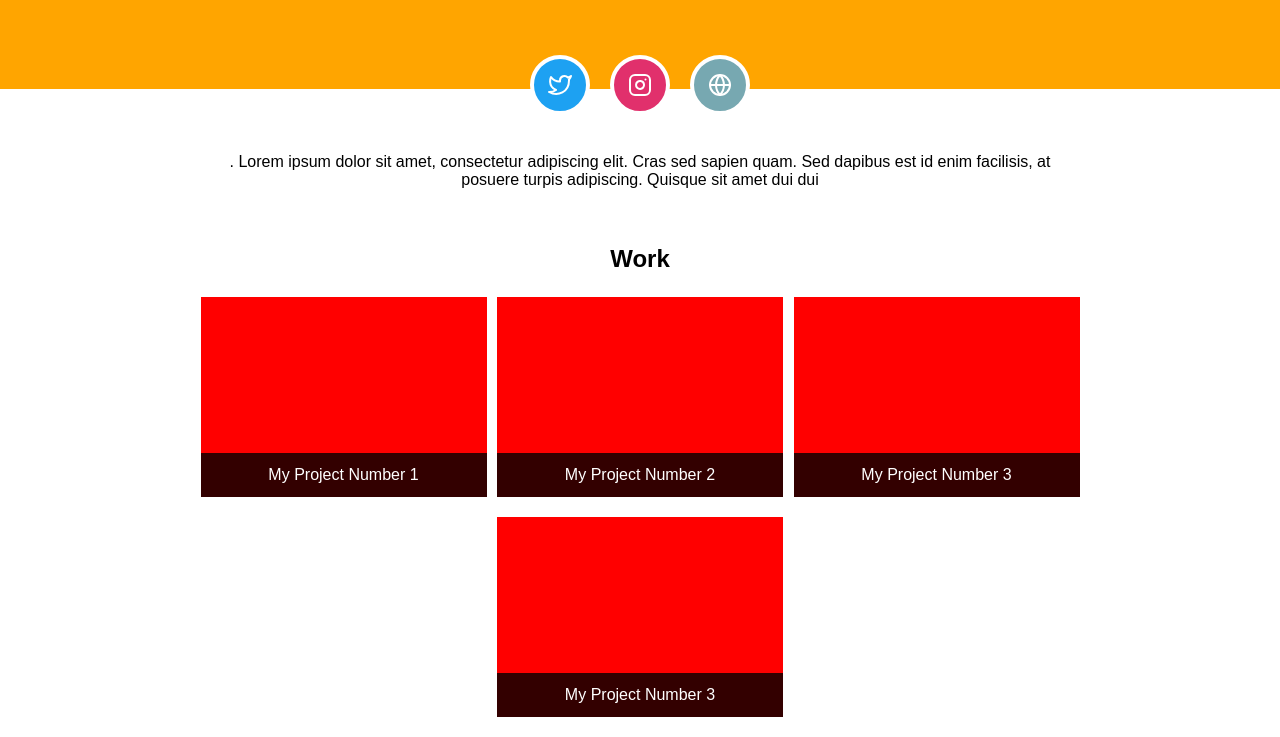
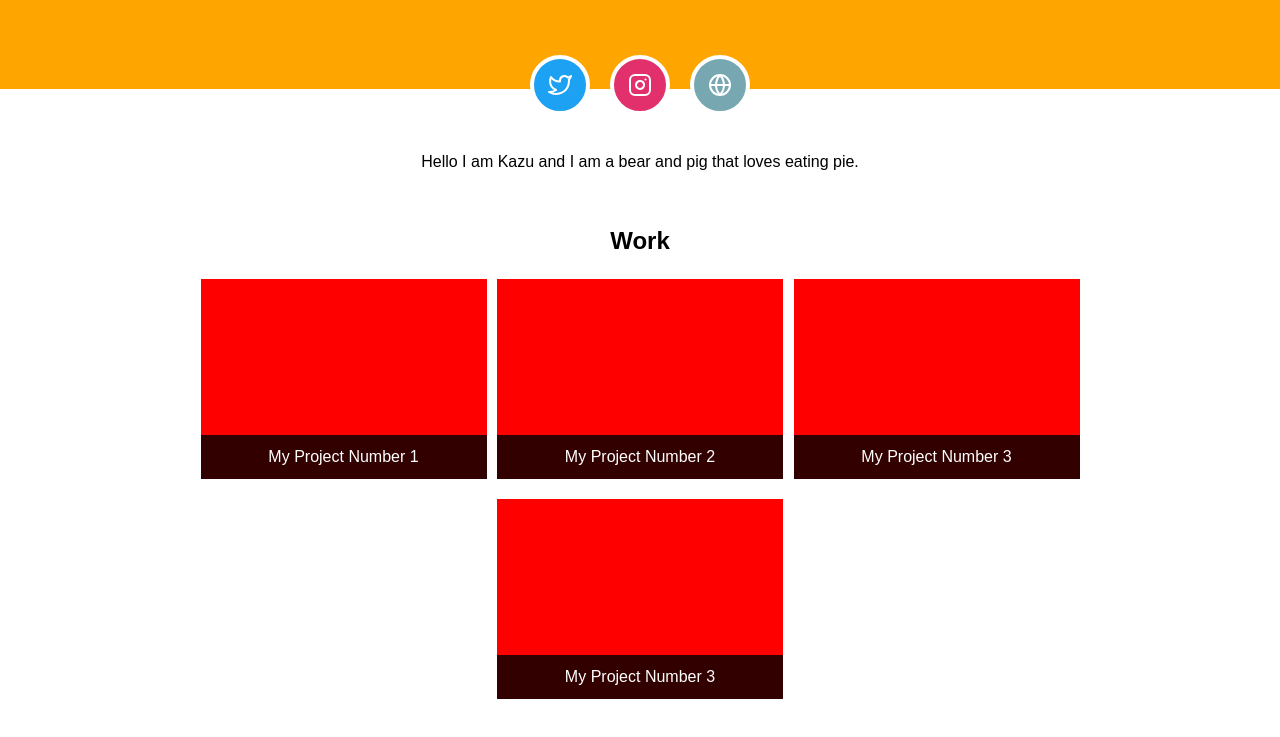
Before and after one commit to theflyingkazu/personal-site, a plain HTML site: page index.html in a window 1280 px wide. Shown: the part 186-923 px from the top of the page. Drawn offline with Linux system fonts and the light colour scheme.

Commit message:
updated about

```diff
--- a/index.html
+++ b/index.html
@@ -30,8 +30,7 @@
   <!-- About You -->
   <main>
     <section class="about">
-      <p>. Lorem ipsum dolor sit amet, consectetur adipiscing elit. Cras sed sapien quam. Sed dapibus est id enim facilisis,
-        at posuere turpis adipiscing. Quisque sit amet dui dui
+      <p>Hello I am Kazu and I am a bear and pig that loves eating pie.
       </p>
     </section>
     <!-- Your Projects -->
```
